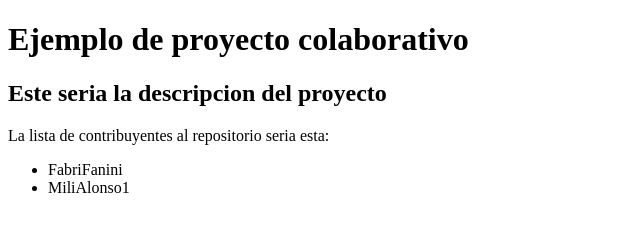
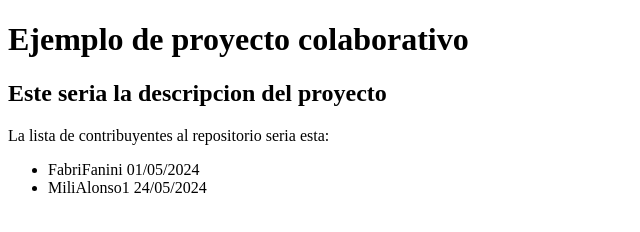
Before and after one commit to FabriFanini/proyecto1, a plain HTML site: page index.html in a window 1280 px wide. Shown: the whole page, without its empty margins (0-640 px from the left). Drawn offline with Linux system fonts and the light colour scheme.

Commit message:
Update index.html
Agregando fecha de inicio de colaboracion

```diff
--- a/index.html
+++ b/index.html
@@ -11,8 +11,8 @@
         <h2>Este seria la descripcion del proyecto</h2>
         <p>La lista de contribuyentes al repositorio seria esta:</p>
         <ul>
-            <li>FabriFanini</li>
-            <li>MiliAlonso1</li>
+            <li>FabriFanini 01/05/2024</li>
+            <li>MiliAlonso1 24/05/2024</li>
         </ul>
     </header>
 </body>
```
